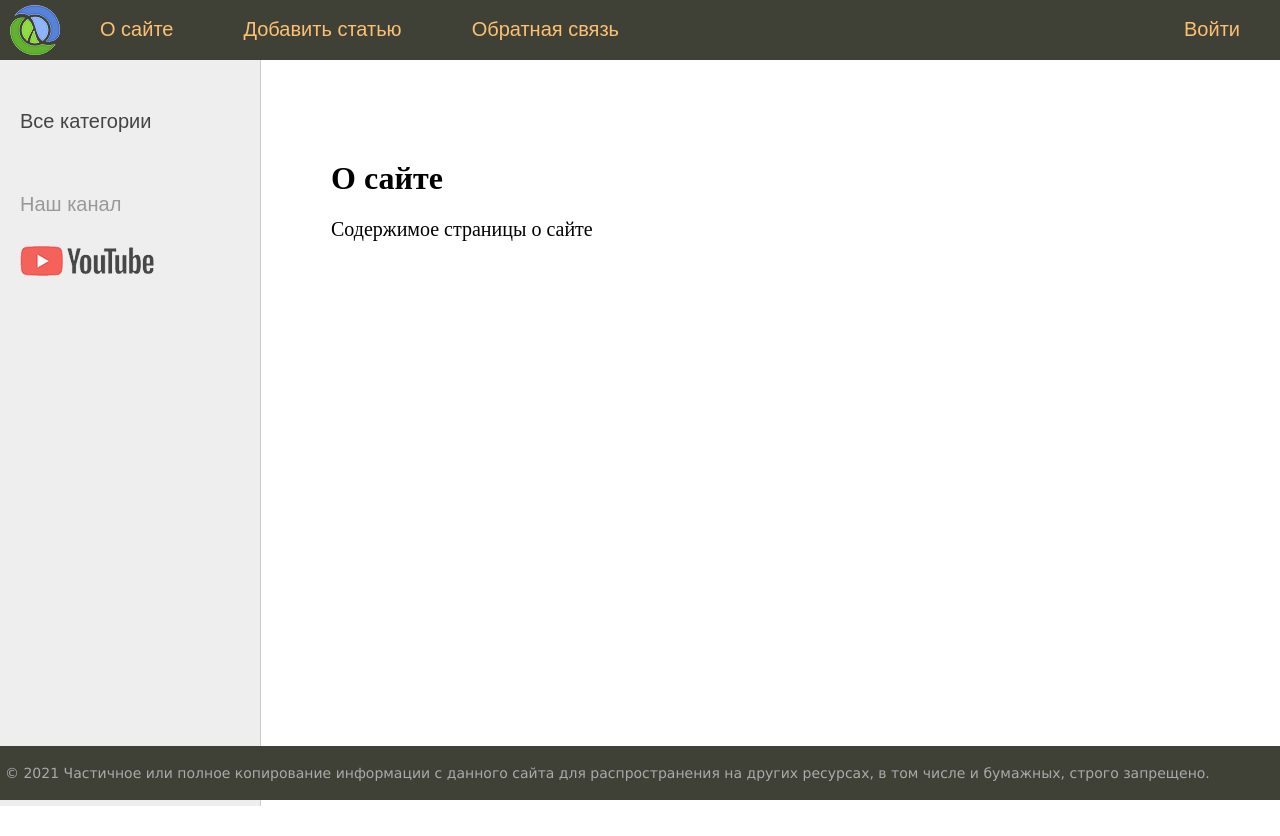
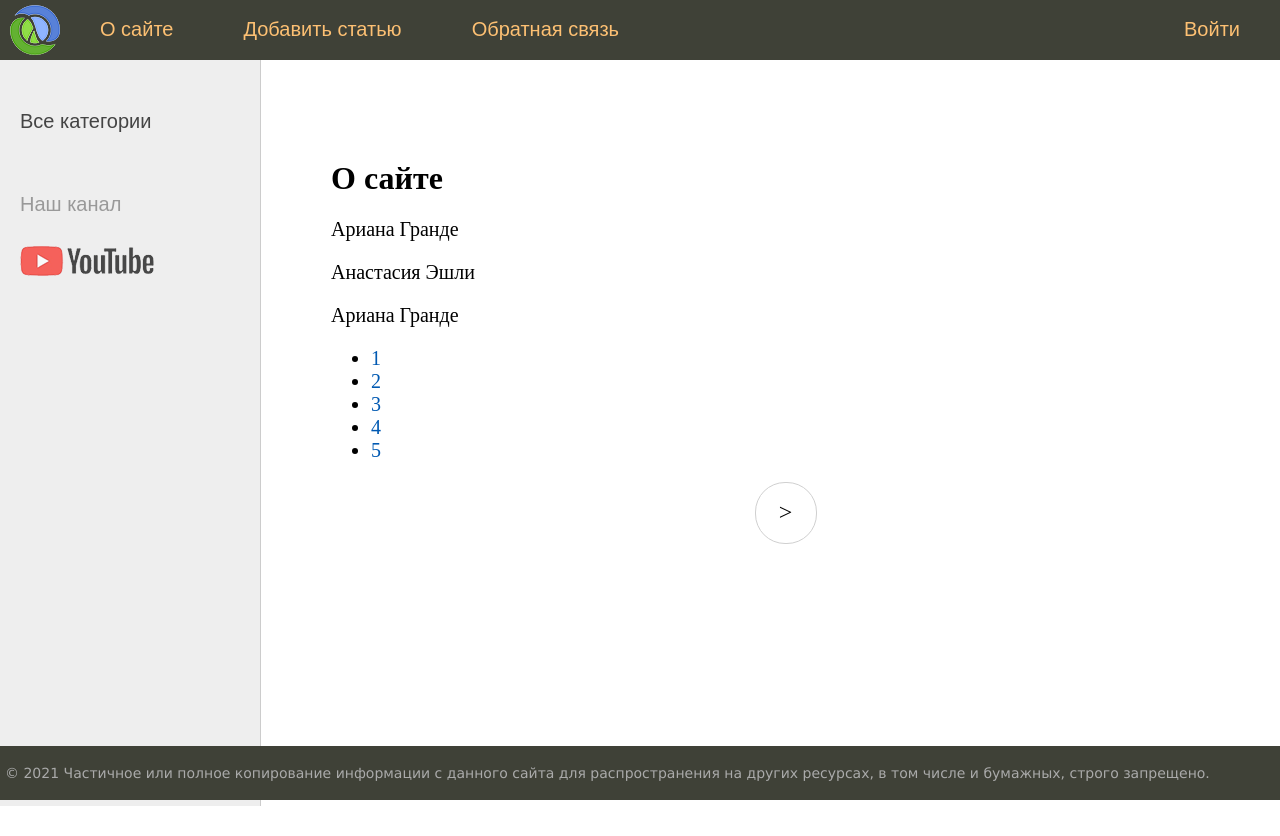
Before and after one commit to RoTorEx/First_django, a Django app: page /about/ in a window 1280 px wide. Run offline with Django 3.2, Linux system fonts and the light colour scheme; a user stored in the database is signed in; data comes from the database, SQL or seed files in the repository.

Commit message:
v.18 add: Pagination on site
The view of the main page has been modified, the number of posts on
the page has been limited. Added pagination to the site using
the Paginator class

```diff
--- a/women/models.py
+++ b/women/models.py
@@ -12,7 +12,7 @@ class Women(models.Model):
     is_published = models.BooleanField(default=True, verbose_name="Публикация")
     # related_nmae используется для альтернативного связанного запроса вместо c.women_set.all() - на c.get_posts.all()
     # related_name='get_posts' - отключаем метод, чтобы не ломался сайт
-    cat = models.ForeignKey('Category', on_delete=models.PROTECT, verbose_name="Категории", related_name='get_posts')
+    cat = models.ForeignKey('Category', on_delete=models.PROTECT, verbose_name="Категории")
 
     def __str__(self):
         return self.title
@@ -43,4 +43,4 @@ class Category(models.Model):
         # verbose_name – это специальный атрибут, отвечающий за название модели.
         verbose_name = 'Категория'
         verbose_name_plural = 'Категории'
-        ordering = ['id']
+        ordering = ['id']  # Если сортировка будет отключена, то будут возникать предупреждения
--- a/women/static/women/css/styles.css
+++ b/women/static/women/css/styles.css
@@ -390,3 +390,41 @@ ul.lang-list li a:hover {color: #fdc073;}
     min-width: 200px;
     font-size: 16px;
 }
+
+.list-pages {
+	text-align: center;
+	margin: 0 0 20px 0;
+}
+.list-pages ul {
+	margin: 20px 0 0 0;
+	padding: 0;
+	list-style: none;
+}
+.list-pages ul li {
+	display: inline-block;
+	margin: 0 20px 0 0;
+}
+.list-pages a {
+	color: #000;
+	font-size: 24px;
+	text-decoration: none;
+}
+.list-pages .page-num, .page-num-selected {
+	display: inline-block;
+	width: 60px;
+	height: 44px;
+	padding: 16px 0 0 0;
+	border: 1px solid #d0d0d0;
+	border-radius: 30px;
+}
+.list-pages .page-num:hover {
+	box-shadow: 3px 3px 1px #d0d0d0;
+}
+.list-pages .page-num-selected {
+	border: none;
+	color: #000;
+	font-size: 20px;
+}
+.list-pages .page-num-selected:hover {
+	box-shadow: none;
+}
--- a/women/templates/women/about.html
+++ b/women/templates/women/about.html
@@ -1,6 +1,21 @@
 {% extends 'women/base.html' %}
 
 {% block content %}
+
 <h1>{{title}}</h1>
-<p>Содержимое страницы о сайте
+
+{% for contact in page_obj %}
+<p>{{ contact }}</p>
+{% endfor %}
+
+<nav>
+    <ul>
+        {% for p in page_obj.paginator.page_range %}
+        <li>
+            <a href="?page={{ p }}">{{ p }}</a>
+        </li>
+        {% endfor %}
+    </ul>
+</nav>
+
 {% endblock %}
--- a/women/templates/women/base.html
+++ b/women/templates/women/base.html
@@ -70,8 +70,48 @@
 
 <!-- Блок контента -->
 	<div class="content-text">
+
 {% block content %}
 {% endblock %}
+
+<!-- Метод has_other_pades вернёт True, если страниц больше чем одна, иначе False -->
+{% if page_obj.has_other_pages %}
+<nav class="list-pages">
+    <ul>
+
+        <!-- Кнопка для предущей страницы, с проверкой, а сущестует ли она?
+            Если has_previous возвращает True, тогда кнопку можно отобразить  -->
+        {% if page_obj.has_previous %}
+        <li class="page-num">
+            <a href="?page={{ page_obj.previous_page_number }}">&lt;</a>
+        </li>
+        {% endif %}
+
+        {% for p in paginator.page_range %}
+            {% if page_obj.number == p %}
+            <li class="page-num page-num-selected">{{ p }}</li>
+            <!-- Показывает количетсво достпуных страниц для просмотра: две слева и две справа через фильтр add,
+                потому что мы используем шаблоны, а не на уровне python программы,
+                потому и обязательно использованиефильтров -->
+            {% elif p >= page_obj.number|add:-2 and p <= page_obj.number|add:2  %}
+            <li class="page-num">
+                <a href="?page={{ p }}">{{ p }}</a>
+            </li>
+            {% endif %}
+        {% endfor %}
+
+        <!-- Кнопка для следующей страницы, с проверкой, а сущестует ли она?
+            Если has_next возвращает True, тогда кнопку можно отобразить  -->
+        {% if page_obj.has_next %}
+        <li class="page-num">
+            <a href="?page={{ page_obj.next_page_number }}">&gt;</a>
+        </li>
+        {% endif %}
+
+    </ul>
+</nav>
+{% endif %}
+
 	</div>
 <!-- Конец блока контента -->
 
--- a/women/utils.py
+++ b/women/utils.py
@@ -8,21 +8,12 @@ menu = [{'title': "О сайте", 'url_name': 'about'},
         ]
 
 
-# class DataMixin:
-#     '''Метод и класс будет формировать нужный контекст по умолчанию.
-#     Избавляемся от дублирования кода к классах WomenHome, AddPage, ShowPost, WomenCategory'''
-#     def get_user_context(self, **kwargs):
-#         context = kwargs
-#         cats = Category.objects.all()  # Список категорий
-#         context['menu'] = menu
-#         context['cats'] = cats
-#         if 'cat_selected' not in context:  # Проверка, если ключ определяем, то он будет присутствовать
-#             context['cat_selected'] = 0  # Ключ
-#         return context
+class DataMixin:
 
+    '''Переработаем класс, чтобы добавить статью видел только авторизированный пользователь'''
 
-class DataMixin:
-    '''Переработаем класс, чтобы добавить статью видел только авторизированный пользователь'''
+    paginate_by = 3  # Количетво постов на одной странице
+
     def get_user_context(self, **kwargs):
         context = kwargs
         # cats = Category.objects.all()  # Список категорий
--- a/women/views.py
+++ b/women/views.py
@@ -4,6 +4,7 @@ from django.views.generic import ListView, DetailView, CreateView
 from django.urls import reverse_lazy
 from django.contrib.auth.mixins import LoginRequiredMixin
 from django.contrib.auth.decorators import login_required
+from django.core.paginator import Paginator
 
 from .models import *
 from .forms import *
@@ -17,8 +18,11 @@ menu = [{'title': "О сайте", 'url_name': 'about'},
         ]
 
 
+# В классe ListView уже представлена наследование к классу Paginator
 class WomenHome(DataMixin, ListView):  # Класс представления
+
     '''Заменили функцию index на класс представления'''
+
     model = Women  # Атрибут ссылается на модель, выбирает все записи из табоицы и пытается отобразить в виде списка
     template_name = 'women/index.html'
     context_object_name = 'posts'
@@ -38,7 +42,13 @@ class WomenHome(DataMixin, ListView):  # Класс представления
 # Для функций-представления следует использовать декоратор, чтобы запретить неавторизованным пользователям "О сайте"
 @login_required
 def about(request):
-    return render(request, 'women/about.html', {'menu': menu, 'title': 'О сайте'})
+    '''Пример использвоание класса Paginator в функции представления'''
+    contact_list = Women.objects.all()
+    paginator = Paginator(contact_list, 3)  # По 3 элемента спсика на каждой странице
+
+    page_number = request.GET.get('page')  # Принимает номер страницы
+    page_obj = paginator.get_page(page_number)  # Формирует объект-список элементов текущей страницы
+    return render(request, 'women/about.html', {'page_obj': page_obj, 'menu': menu, 'title': 'О сайте'})
 
 
 # LoginRequiredMixin - отвечает за логин пользователей
@@ -85,7 +95,9 @@ class ShowPost(DataMixin, DetailView):
 
 
 class WomenCategory(DataMixin, ListView):
+
     '''Класс представления для категорий'''
+
     model = Women  # Указываем модель
     template_name = 'women/index.html'  # Связываем с моделью
     context_object_name = 'posts'
```
Also changed, not shown: women/urls.py (+9 -19 lines), media/photos/2021/01/18/anastasiya-eshli.jpg (added), media/photos/2021/01/18/elen-hog.jpg (added), workbook.md (added).
